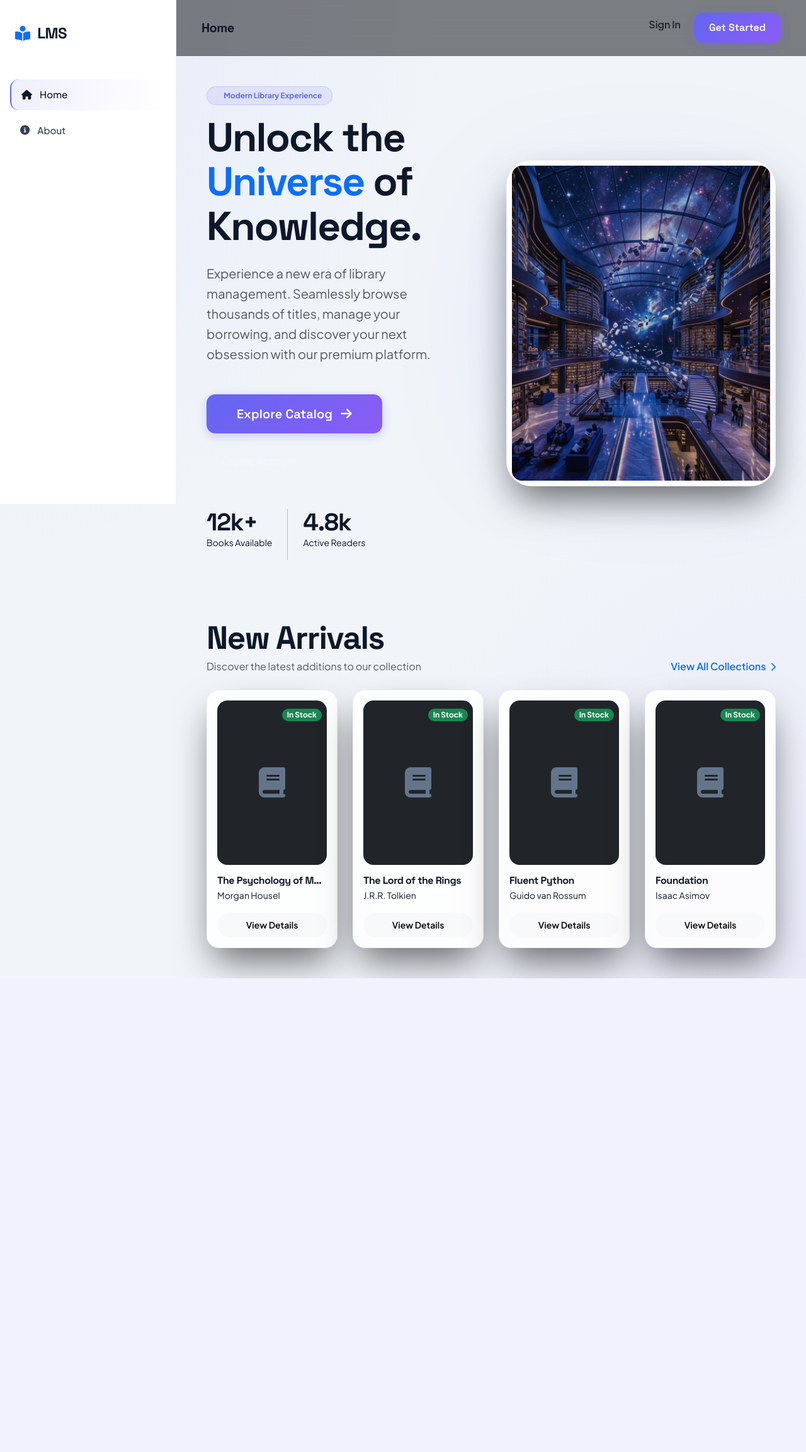
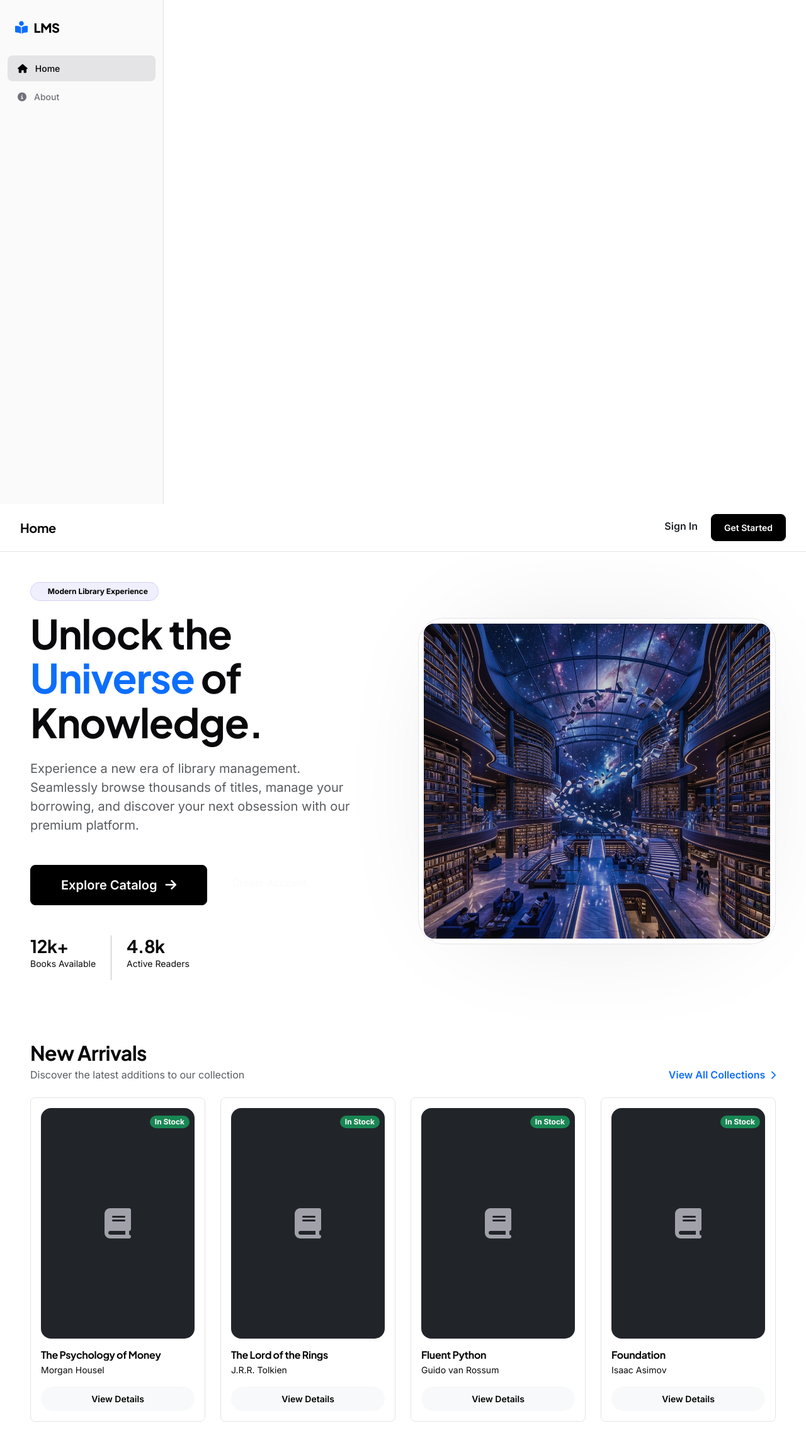
Before and after one commit to Zakki-05/library-management-zakki-05, a Django app: page / in a window 1280 px wide. Shown: the whole page at 63% size. Before the commit the page ends 1553 px from the top, so only its background shows below. Run offline with Django 5.2, Linux system fonts and the light colour scheme; data comes from the database, SQL or seed files in the repository.

Commit message:
feat: implement comprehensive Prime UI design system and responsive layout styles

```diff
--- a/static/css/style.css
+++ b/static/css/style.css
@@ -1,50 +1,54 @@
-@import url('https://fonts.googleapis.com/css2?family=Plus+Jakarta+Sans:wght@300;400;500;600;700;800&family=Space+Grotesk:wght@300;400;500;600;700&display=swap');
+@import url('https://fonts.googleapis.com/css2?family=Plus+Jakarta+Sans:wght@300;400;500;600;700;800&family=Inter:wght@300;400;500;600;700&display=swap');
 
 :root {
-    /* Deep Nebula Theme - Refined Premium Palette */
-    --bg-dark: #020408;
-    --bg-card: rgba(10, 14, 20, 0.75);
-    --bg-sidebar: #05070a;
+    /* Prime UI Design System - Light Theme (Default) */
+    --bg-app: #ffffff;
+    --bg-sidebar: #fafafa;
+    --bg-card: #ffffff;
+    --bg-navbar: rgba(255, 255, 255, 0.8);
 
-    --primary: #6366f1;
-    --primary-glow: rgba(99, 102, 241, 0.4);
-    --secondary: #8b5cf6;
-    --accent: #06b6d4;
-    --success: #10b981;
-    --danger: #ef4444;
-    --warning: #f59e0b;
+    --primary: #000000; /* High-end minimalist black */
+    --primary-alt: #2563eb; /* Professional Blue */
+    --accent: #8b5cf6;
 
-    --text-main: #f8fafc;
-    --text-muted: #94a3b8;
-    --text-dim: #475569;
+    --text-main: #09090b;
+    --text-muted: #71717a;
+    --text-dim: #a1a1aa;
 
-    --border: rgba(255, 255, 255, 0.06);
-    --border-hover: rgba(99, 102, 241, 0.25);
+    --border: #e4e4e7;
+    --border-hover: #d4d4d8;
 
-    --shadow-glow: 0 0 30px rgba(99, 102, 241, 0.1);
-    --shadow-heavy: 0 30px 60px -12px rgba(0, 0, 0, 0.6);
+    --shadow-sm: 0 1px 2px rgba(0,0,0,0.05);
+    --shadow-md: 0 4px 6px -1px rgba(0,0,0,0.1), 0 2px 4px -1px rgba(0,0,0,0.06);
+    --shadow-lg: 0 10px 15px -3px rgba(0,0,0,0.1), 0 4px 6px -2px rgba(0,0,0,0.05);
 
-    --glass-blur: blur(16px);
-    --radius-lg: 32px;
-    --radius-md: 20px;
-    --radius-sm: 14px;
+    --radius-full: 9999px;
+    --radius-lg: 12px;
+    --radius-md: 8px;
+    --radius-sm: 6px;
 
-    /* Responsive Spacing */
-    --space-xs: 0.5rem;
-    --space-sm: 1rem;
-    --space-md: 2rem;
-    --space-lg: 4rem;
+    --transition: all 0.2s cubic-bezier(0.4, 0, 0.2, 1);
 }
 
-[data-theme="light"] {
-    --bg-dark: #f1f5f9;
-    --bg-card: rgba(255, 255, 255, 0.85);
-    --bg-sidebar: #ffffff;
-    --text-main: #0f172a;
-    --text-muted: #334155;
-    --text-dim: #64748b;
-    --border: rgba(0, 0, 0, 0.05);
-    --border-hover: rgba(99, 102, 241, 0.2);
+[data-theme="dark"] {
+    /* Prime UI Design System - Dark Theme */
+    --bg-app: #09090b;
+    --bg-sidebar: #09090b;
+    --bg-card: #09090b;
+    --bg-navbar: rgba(9, 9, 11, 0.8);
+
+    --primary: #ffffff;
+    --primary-alt: #3b82f6;
+
+    --text-main: #fafafa;
+    --text-muted: #a1a1aa;
+    --text-dim: #52525b;
+
+    --border: #27272a;
+    --border-hover: #3f3f46;
+
+    --shadow-sm: 0 1px 2px rgba(0,0,0,0.5);
+    --shadow-md: 0 4px 6px -1px rgba(0,0,0,0.8);
 }
 
 * {
@@ -52,50 +56,78 @@
     padding: 0;
     box-sizing: border-box;
     cursor: default;
-    scrollbar-width: thin;
-    scrollbar-color: var(--border) transparent;
 }
 
 body {
-    font-family: 'Plus Jakarta Sans', sans-serif;
+    font-family: 'Inter', sans-serif;
     color: var(--text-main);
-    background-color: var(--bg-dark);
-    background-image:
-        radial-gradient(at 0% 0%, rgba(99, 102, 241, 0.08) 0px, transparent 40%),
-        radial-gradient(at 100% 100%, rgba(139, 92, 246, 0.08) 0px, transparent 40%);
+    background-color: var(--bg-app);
     min-height: 100vh;
     overflow-x: hidden;
-    transition: background 0.5s ease;
-    line-height: 1.6;
+    transition: background 0.3s ease, color 0.3s ease;
+    line-height: 1.5;
+    -webkit-font-smoothing: antialiased;
 }
 
-h1 { font-size: clamp(2.5rem, 5vw, 4.5rem); }
-h2 { font-size: clamp(2rem, 4vw, 3.5rem); }
-h3 { font-size: clamp(1.5rem, 3vw, 2.5rem); }
-h4 { font-size: clamp(1.25rem, 2vw, 1.75rem); }
-
 h1, h2, h3, h4, h5, h6 {
-    font-family: 'Space Grotesk', sans-serif;
-    font-weight: 800;
-    letter-spacing: -0.03em;
-    line-height: 1.1;
+    font-family: 'Plus Jakarta Sans', sans-serif;
+    font-weight: 700;
+    letter-spacing: -0.02em;
+    color: var(--text-main);
 }
 
-/* Perfect Responsiveness: Layout */
-.wrapper {
-    display: flex;
-    width: 100%;
-    min-height: 100vh;
+/* Prime UI Cards */
+.glass-card {
+    background: var(--bg-card);
+    border: 1px solid var(--border);
+    border-radius: var(--radius-lg);
+    box-shadow: var(--shadow-sm);
+    transition: var(--transition);
+    position: relative;
+    overflow: hidden;
 }
 
-#sidebar {
-    min-width: 280px;
-    max-width: 280px;
-    background: var(--bg-sidebar);
-    border-right: 1px solid var(--border);
-    transition: all 0.4s cubic-bezier(0.4, 0, 0.2, 1);
-    z-index: 1000;
+.glass-card:hover {
+    border-color: var(--border-hover);
+    box-shadow: var(--shadow-md);
+    transform: translateY(-2px);
 }
+
+@keyframes fadeIn {
+    from { opacity: 0; transform: translateY(10px); }
+    to { opacity: 1; transform: translateY(0); }
+}
+
+.animate-fade {
+    animation: fadeIn 0.5s ease forwards;
+}
+
+/* Responsive Breakpoints & Overlays */
+#sidebar-overlay {
+    display: none;
+    position: fixed;
+    width: 100vw;
+    height: 100vh;
+    background: rgba(0, 0, 0, 0.4);
+    z-index: 998;
+    backdrop-filter: blur(4px);
+}
+
+#sidebar-overlay.active { display: block; }
+body.no-scroll { overflow: hidden; }
+
+@media (max-width: 991.98px) {
+    #sidebar {
+        margin-left: -280px;
+        position: fixed;
+        height: 100vh;
+    }
+    #sidebar.active {
+        margin-left: 0;
+        box-shadow: var(--shadow-lg);
+    }
+}
+
 
 #content {
     flex: 1;
@@ -173,163 +205,163 @@ body.no-scroll {
 .glass-card:nth-child(6) { animation-delay: 0.6s; }
 .glass-card:nth-child(7) { animation-delay: 0.7s; }
 
-/* Wrapper & Sidebar */
-.wrapper {
-    display: flex;
-    width: 100%;
-}
-
+/* Sidebar */
 #sidebar {
-    min-width: 280px;
-    max-width: 280px;
+    min-width: 260px;
+    max-width: 260px;
     background: var(--bg-sidebar);
     color: var(--text-muted);
-    transition: all 0.4s ease;
+    transition: var(--transition);
     border-right: 1px solid var(--border);
     height: 100vh;
     position: sticky;
     top: 0;
-    z-index: 1000;
 }
 
 #sidebar .sidebar-header {
-    padding: 40px 24px;
-    margin-bottom: 20px;
+    padding: 32px 24px;
 }
 
 #sidebar .sidebar-header h3 {
-    font-size: 1.5rem;
-    color: var(--text-main);
+    font-size: 1.25rem;
+    font-weight: 800;
+    color: var(--primary);
     display: flex;
     align-items: center;
-    gap: 12px;
+    gap: 10px;
 }
 
 #sidebar ul.components {
-    padding: 0 16px;
+    padding: 0 12px;
 }
 
 #sidebar ul li {
-    margin-bottom: 8px;
+    margin-bottom: 4px;
 }
 
 #sidebar ul li a {
-    padding: 12px 16px;
-    font-size: 0.95rem;
+    padding: 10px 16px;
+    font-size: 0.875rem;
     display: flex;
     align-items: center;
     gap: 12px;
     color: var(--text-muted);
     text-decoration: none;
-    border-radius: var(--radius-sm);
-    transition: all 0.3s ease;
+    border-radius: var(--radius-md);
+    transition: var(--transition);
     font-weight: 500;
 }
 
 #sidebar ul li a:hover, #sidebar ul li.active > a {
-    color: var(--text-main);
-    background: rgba(255, 255, 255, 0.03);
+    color: var(--primary);
+    background: var(--border);
 }
 
 #sidebar ul li.active > a {
-    background: linear-gradient(90deg, rgba(99, 102, 241, 0.1) 0%, transparent 100%);
-    border-left: 2px solid var(--primary);
+    background: var(--border);
+    color: var(--primary);
 }
 
 /* Top Navbar */
 .top-navbar {
-    background: rgba(5, 7, 10, 0.5);
-    backdrop-filter: blur(20px);
-    padding: 20px 40px;
+    background: var(--bg-navbar);
+    backdrop-filter: blur(8px);
+    padding: 16px 32px;
     display: flex;
     justify-content: space-between;
     align-items: center;
     border-bottom: 1px solid var(--border);
     position: sticky;
     top: 0;
-    z-index: 999;
+    z-index: 997;
 }
 
-/* Premium Buttons */
+/* Prime Buttons */
 .btn-primary-custom {
     background: var(--primary);
-    background: linear-gradient(135deg, var(--primary), var(--secondary));
-    border: none;
-    color: white;
-    padding: 12px 24px;
-    border-radius: var(--radius-sm);
+    border: 1px solid var(--primary);
+    color: var(--bg-app);
+    padding: 10px 20px;
+    border-radius: var(--radius-md);
     font-weight: 600;
-    font-family: 'Space Grotesk', sans-serif;
-    transition: all 0.3s ease;
-    box-shadow: 0 4px 15px rgba(99, 102, 241, 0.3);
+    font-size: 0.875rem;
+    transition: var(--transition);
 }
 
 .btn-primary-custom:hover {
-    transform: translateY(-2px);
-    box-shadow: 0 8px 25px rgba(99, 102, 241, 0.5);
-    filter: brightness(1.1);
+    opacity: 0.9;
+    transform: translateY(-1px);
 }
 
-/* Modern Stat Cards */
+.btn-outline-primary {
+    border: 1px solid var(--border);
+    color: var(--text-main);
+    background: transparent;
+}
+
+.btn-outline-primary:hover {
+    background: var(--border);
+    color: var(--text-main);
+    border-color: var(--border-hover);
+}
+
+/* Stat Cards */
 .stat-card {
     padding: 24px;
-    display: flex;
-    flex-direction: column;
-    gap: 16px;
 }
 
 .stat-icon {
-    width: 48px;
-    height: 48px;
-    border-radius: var(--radius-sm);
+    width: 40px;
+    height: 40px;
+    border-radius: var(--radius-md);
     display: flex;
     justify-content: center;
     align-items: center;
-    font-size: 1.25rem;
-    background: rgba(255, 255, 255, 0.03);
+    font-size: 1.1rem;
+    background: var(--bg-sidebar);
     border: 1px solid var(--border);
-    color: var(--primary);
+    color: var(--text-main);
+    margin-bottom: 16px;
 }
 
 .stat-details h4 {
-    font-size: 2rem;
+    font-size: 1.85rem;
     margin-bottom: 4px;
-    background: linear-gradient(135deg, #fff 0%, var(--text-muted) 100%);
-    -webkit-background-clip: text;
-    -webkit-text-fill-color: transparent;
+    font-weight: 800;
 }
 
 .stat-details p {
     color: var(--text-muted);
-    font-size: 0.85rem;
-    font-weight: 500;
+    font-size: 0.75rem;
+    font-weight: 600;
     text-transform: uppercase;
     letter-spacing: 0.05em;
 }
 
 /* Tables */
 .table-custom {
-    color: var(--text-main);
+    width: 100%;
 }
 
 .table-custom thead th {
-    background: rgba(255, 255, 255, 0.02);
+    background: var(--bg-sidebar);
     border-bottom: 1px solid var(--border);
-    color: var(--text-dim);
+    color: var(--text-muted);
     font-weight: 600;
     text-transform: uppercase;
-    font-size: 0.75rem;
-    letter-spacing: 0.1em;
-    padding: 16px 24px;
+    font-size: 0.7rem;
+    letter-spacing: 0.05em;
+    padding: 12px 24px;
 }
 
 .table-custom tbody td {
     padding: 16px 24px;
     border-bottom: 1px solid var(--border);
+    font-size: 0.875rem;
 }
 
 .table-custom tbody tr:hover {
-    background: rgba(255, 255, 255, 0.01);
+    background: var(--bg-sidebar);
 }
 
 /* Forms */
```
Also changed, not shown: other parts of static/css/style.css (+28 -31 lines).
